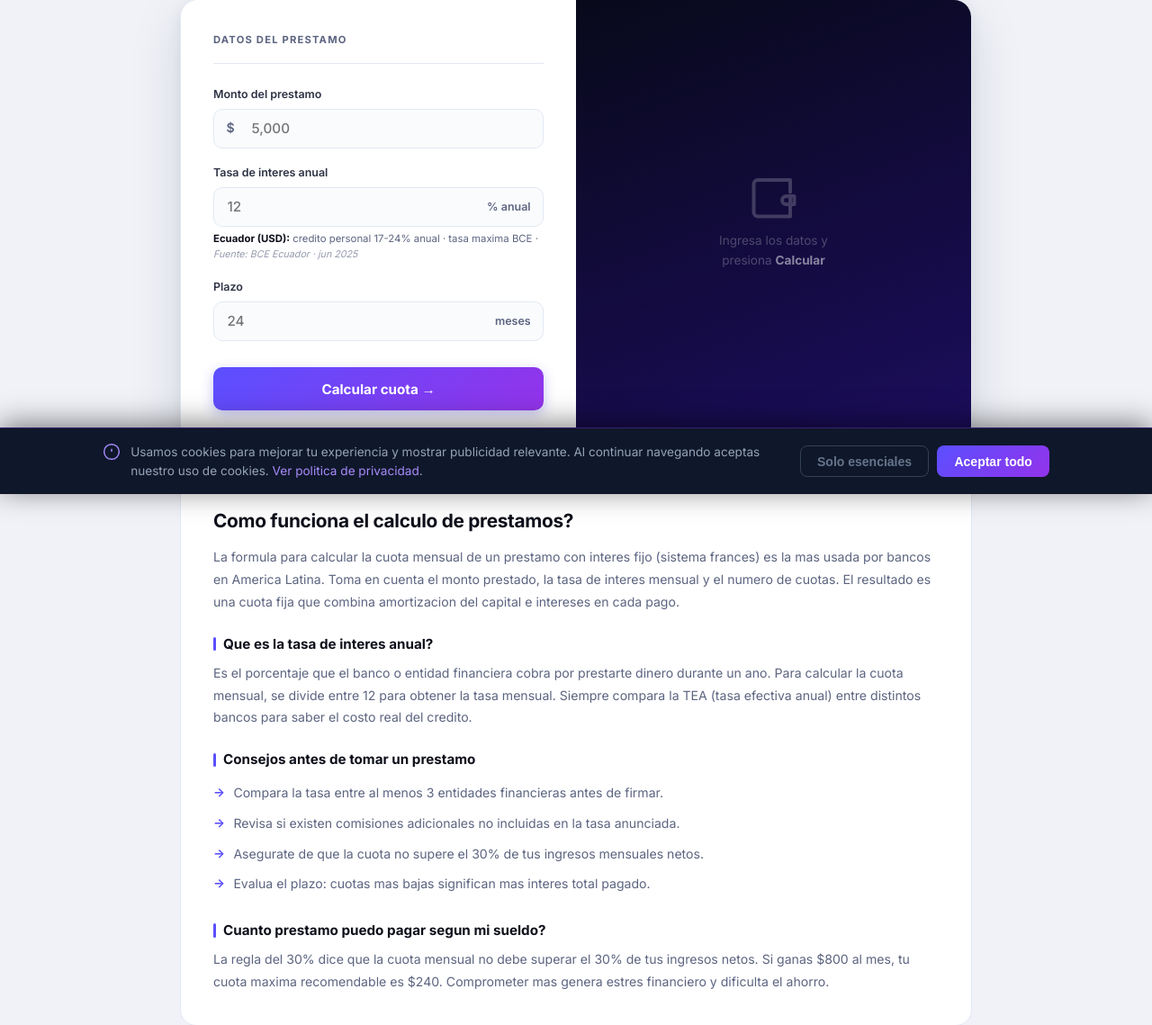
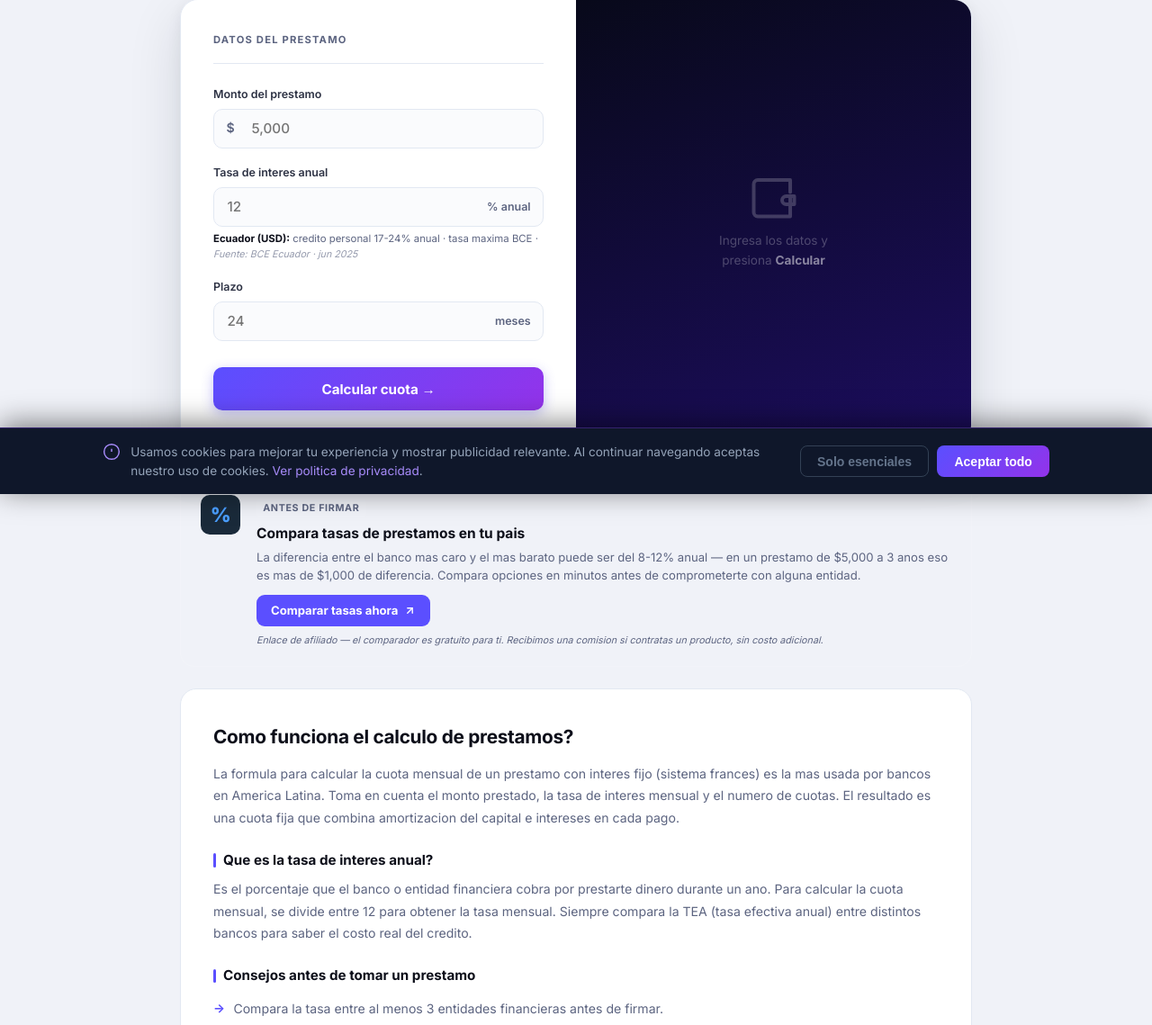
Before and after one commit to rgomezarroyo/midineroobedece, a Flask app: page /calculadora-prestamos in a window 1280 px wide. Shown: the part 251-1390 px from the top of the page at 90% size. Run offline with Flask 3, Linux system fonts and the light colour scheme; some libraries are stand-ins or nearby versions.

Commit message:
Add affiliate blocks to 3 calculadoras (placeholders ready for real links)
- style.css: .afiliado-block, .afiliado-logo, .afiliado-badge, .afiliado-cta, .afiliado-disc
- calculadora_tipo_cambio.html: Wise affiliate block (TU_LINK_AFILIADO_WISE)
- calculadora_prestamos.html: loan comparator block (TU_LINK_AFILIADO_COMPARADOR)
- calculadora_portafolio.html: Fintual block (TU_LINK_AFILIADO_FINTUAL)

Co-Authored-By: Claude Sonnet 4.6 <noreply@anthropic.com>

```diff
--- a/app/static/css/style.css
+++ b/app/static/css/style.css
@@ -1668,6 +1668,18 @@ main {
 /* ── AD UNIT ── */
 .ad-unit { margin: 1.5rem 0; }
 
+/* ── AFILIADO BLOCK ── */
+.afiliado-block { display:flex; align-items:flex-start; gap:1.1rem; background:rgba(255,255,255,0.04); border:1px solid rgba(255,255,255,0.1); border-radius:16px; padding:1.25rem 1.4rem; margin:2.25rem 0 0; }
+.afiliado-logo { width:44px; height:44px; border-radius:10px; flex-shrink:0; display:flex; align-items:center; justify-content:center; font-size:1.4rem; font-weight:800; }
+.afiliado-body { flex:1; min-width:0; }
+.afiliado-badge { font-size:0.67rem; font-weight:700; text-transform:uppercase; letter-spacing:.06em; color:var(--text-muted); background:rgba(255,255,255,0.07); border-radius:4px; padding:0.1rem 0.45rem; display:inline-block; margin-bottom:0.4rem; }
+.afiliado-body h4 { font-size:0.97rem; font-weight:700; margin-bottom:0.25rem; }
+.afiliado-body p { font-size:0.82rem; color:var(--text-muted); line-height:1.5; margin-bottom:0.7rem; }
+.afiliado-cta { display:inline-flex; align-items:center; gap:0.4rem; background:var(--primary); color:#fff; border-radius:9px; padding:0.45rem 1rem; font-size:0.82rem; font-weight:700; text-decoration:none; transition:opacity 0.15s; }
+.afiliado-cta:hover { opacity:0.85; color:#fff; }
+.afiliado-disc { display:block; font-size:0.67rem; color:var(--text-muted); margin-top:0.45rem; font-style:italic; }
+@media (max-width:580px) { .afiliado-block { flex-direction:column; gap:0.8rem; } }
+
 /* ── AVISO LEGAL ── */
 .aviso-legal {
     font-size: 0.78rem;
--- a/app/templates/calculadora_prestamos.html
+++ b/app/templates/calculadora_prestamos.html
@@ -120,6 +120,20 @@
 
     {% include '_ad_unit.html' %}
 
+    <div class="afiliado-block">
+        <div class="afiliado-logo" style="background:#1a2a3a; color:#4a9eff">%</div>
+        <div class="afiliado-body">
+            <span class="afiliado-badge">Antes de firmar</span>
+            <h4>Compara tasas de prestamos en tu pais</h4>
+            <p>La diferencia entre el banco mas caro y el mas barato puede ser del 8-12% anual — en un prestamo de $5,000 a 3 anos eso es mas de $1,000 de diferencia. Compara opciones en minutos antes de comprometerte con alguna entidad.</p>
+            <a href="TU_LINK_AFILIADO_COMPARADOR" target="_blank" rel="nofollow sponsored" class="afiliado-cta">
+                Comparar tasas ahora
+                <svg width="13" height="13" viewBox="0 0 24 24" fill="none" stroke="currentColor" stroke-width="2.5" stroke-linecap="round" stroke-linejoin="round"><line x1="7" y1="17" x2="17" y2="7"/><polyline points="7 7 17 7 17 17"/></svg>
+            </a>
+            <span class="afiliado-disc">Enlace de afiliado — el comparador es gratuito para ti. Recibimos una comision si contratas un producto, sin costo adicional.</span>
+        </div>
+    </div>
+
     <article class="contenido-seo">
         <h2>Como funciona el calculo de prestamos?</h2>
         <p>La formula para calcular la cuota mensual de un prestamo con interes fijo (sistema frances) es la mas usada por bancos en America Latina. Toma en cuenta el monto prestado, la tasa de interes mensual y el numero de cuotas. El resultado es una cuota fija que combina amortizacion del capital e intereses en cada pago.</p>
```
Also changed, not shown: app/templates/calculadora_portafolio.html (+14 -0 lines), app/templates/calculadora_tipo_cambio.html (+14 -0 lines).
